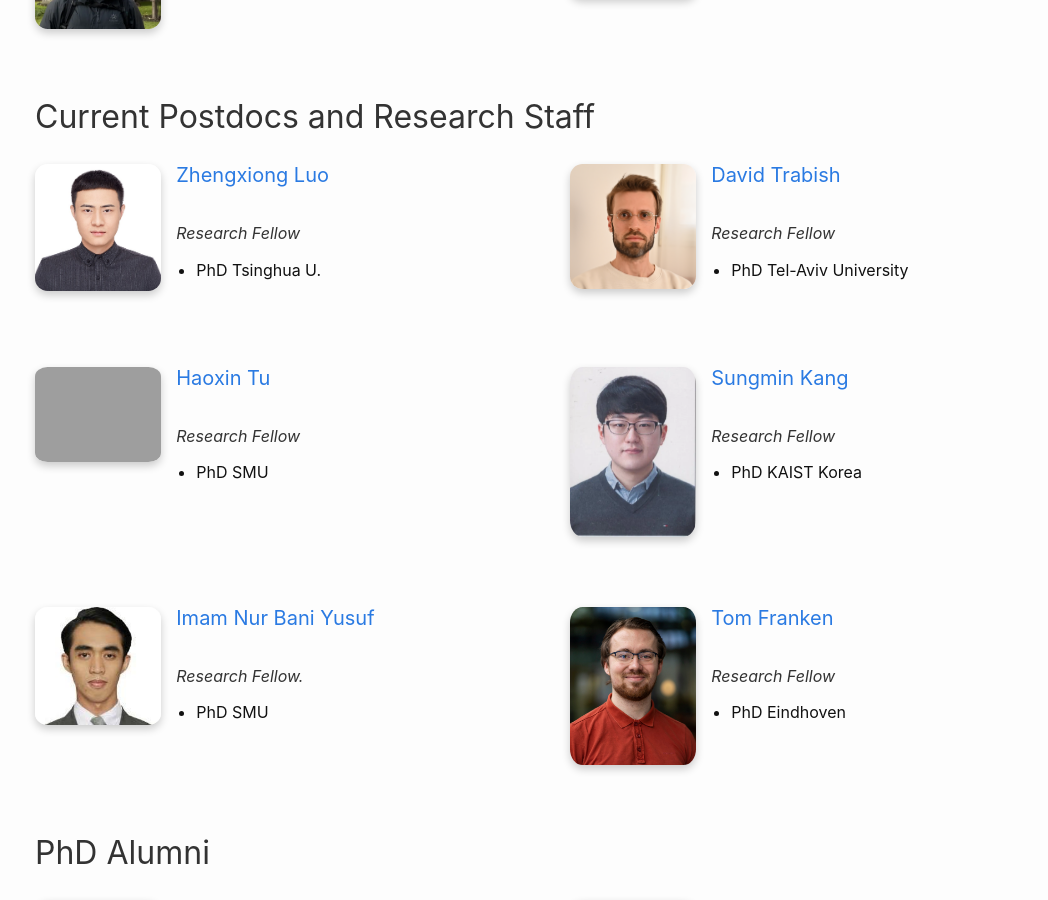
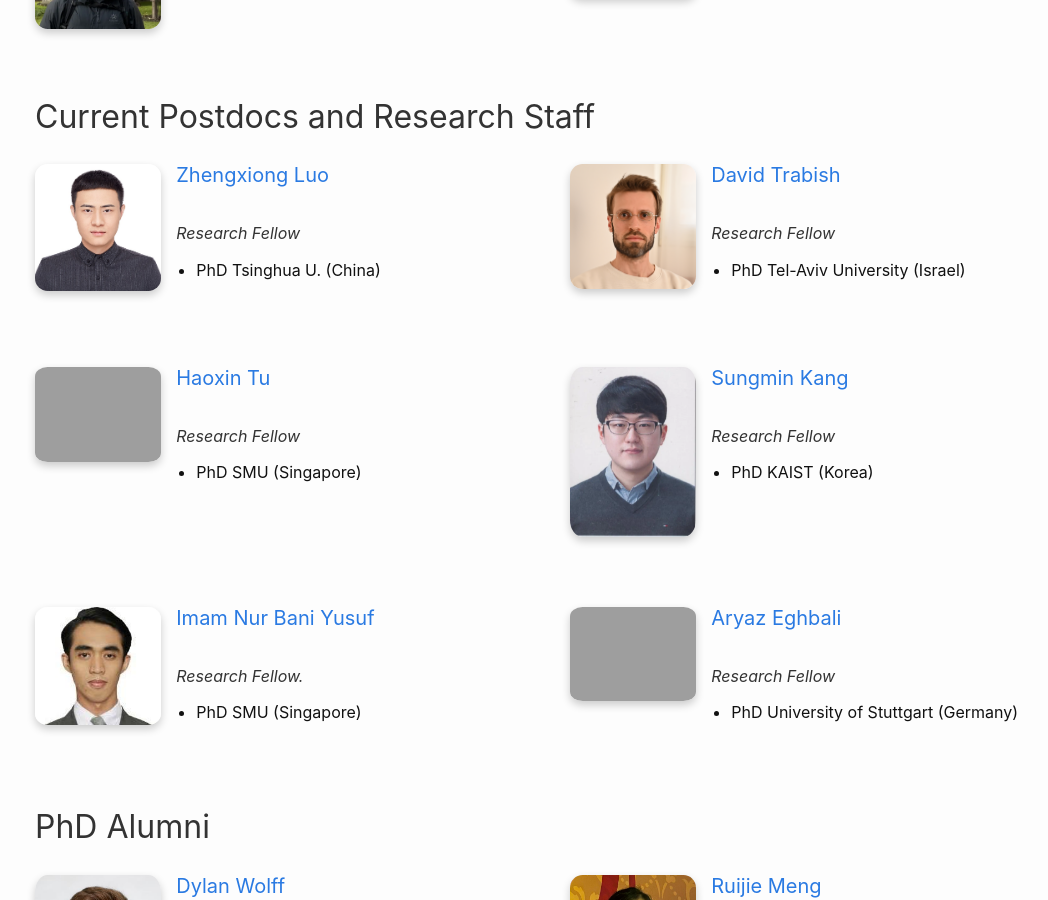
Before and after one commit to nus-tss/nus-tss.github.io, a Jekyll site: the page built from _pages/team.md, in a window 1280 px wide and 900 px high, scrolled down 1740 px. Shown: the whole window, without its empty margins (85-1133 px from the left). Built offline with Jekyll 4.4.1, drawn with Linux system fonts in a browser that asks for light colours; nearby versions of some CDN libraries.

Commit message:
Update staff.yml

```diff
--- a/_data/team/staff.yml
+++ b/_data/team/staff.yml
@@ -5,35 +5,35 @@
 - name: Zhengxiong Luo
   photo: zhengxiong.jpg
   role: Research Fellow
-  info: PhD Tsinghua U.
+  info: PhD Tsinghua U. (China)
   website: https://fouzhe.github.io/
 
 - name: David Trabish
   photo: DavidTrabish.jpg
   role: Research Fellow
-  info: PhD Tel-Aviv University
+  info: PhD Tel-Aviv University (Israel)
   website: https://davidtr1037.github.io/about/
 
 - name: Haoxin Tu
   photo: haoxin.png
   role: Research Fellow
-  info: PhD SMU
+  info: PhD SMU (Singapore)
   website: https://haoxintu.github.io/
 
 - name: Sungmin Kang
   photo: sungmin.jpg
   role: Research Fellow
-  info: PhD KAIST Korea
+  info: PhD KAIST (Korea)
   website: https://smkang96.github.io/
 
 - name: Imam Nur Bani Yusuf
   photo: yusuf.jpg
   role: Research Fellow.
-  info: PhD SMU
+  info: PhD SMU (Singapore)
   website: https://imamnurby.github.io/
 
-- name: Tom Franken
-  photo: tom.jpg
+- name: Aryaz Eghbali
+  photo: aryaz.jpg
   role: Research Fellow
-  info: PhD Eindhoven
-  website: https://ttpfranken.nl/
+  info: PhD University of Stuttgart (Germany)
+  website: https://aryaze.github.io/
```
